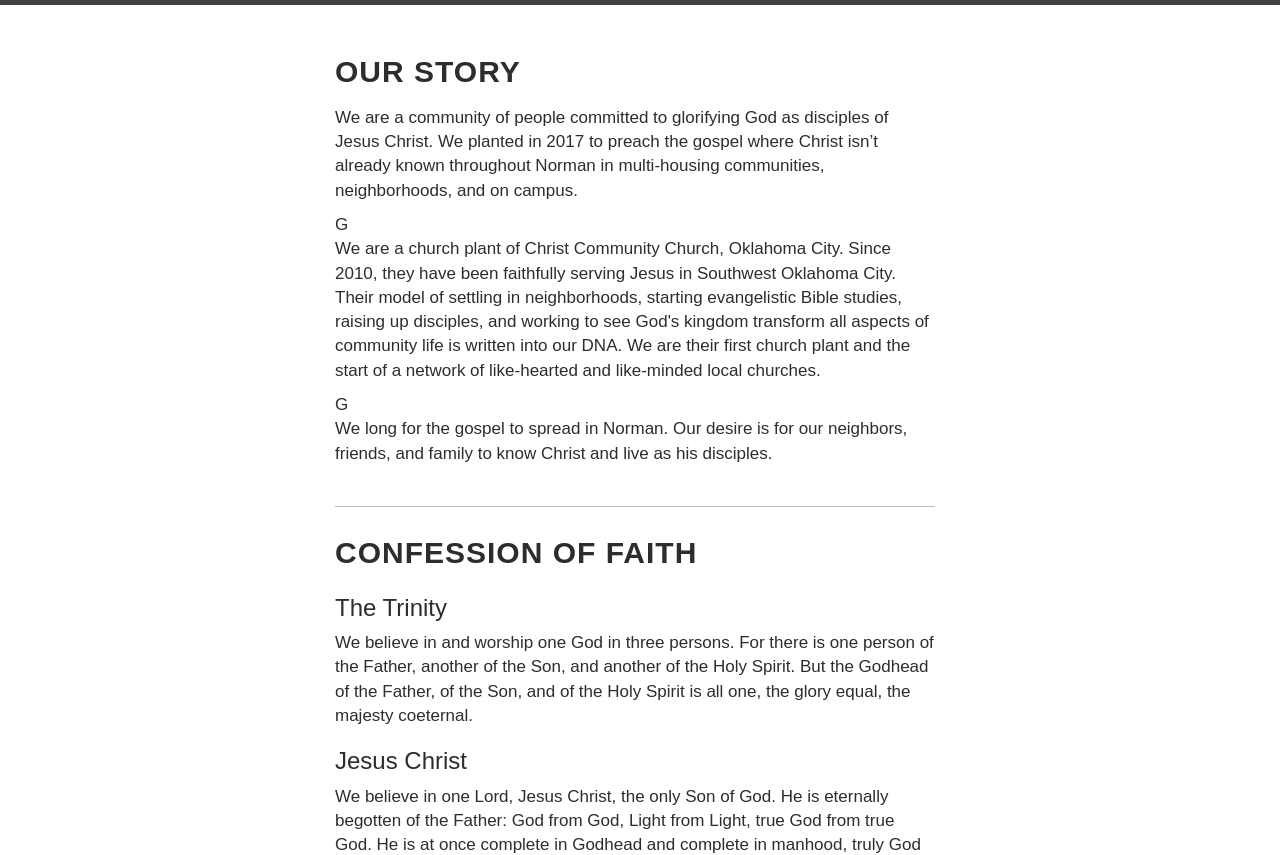
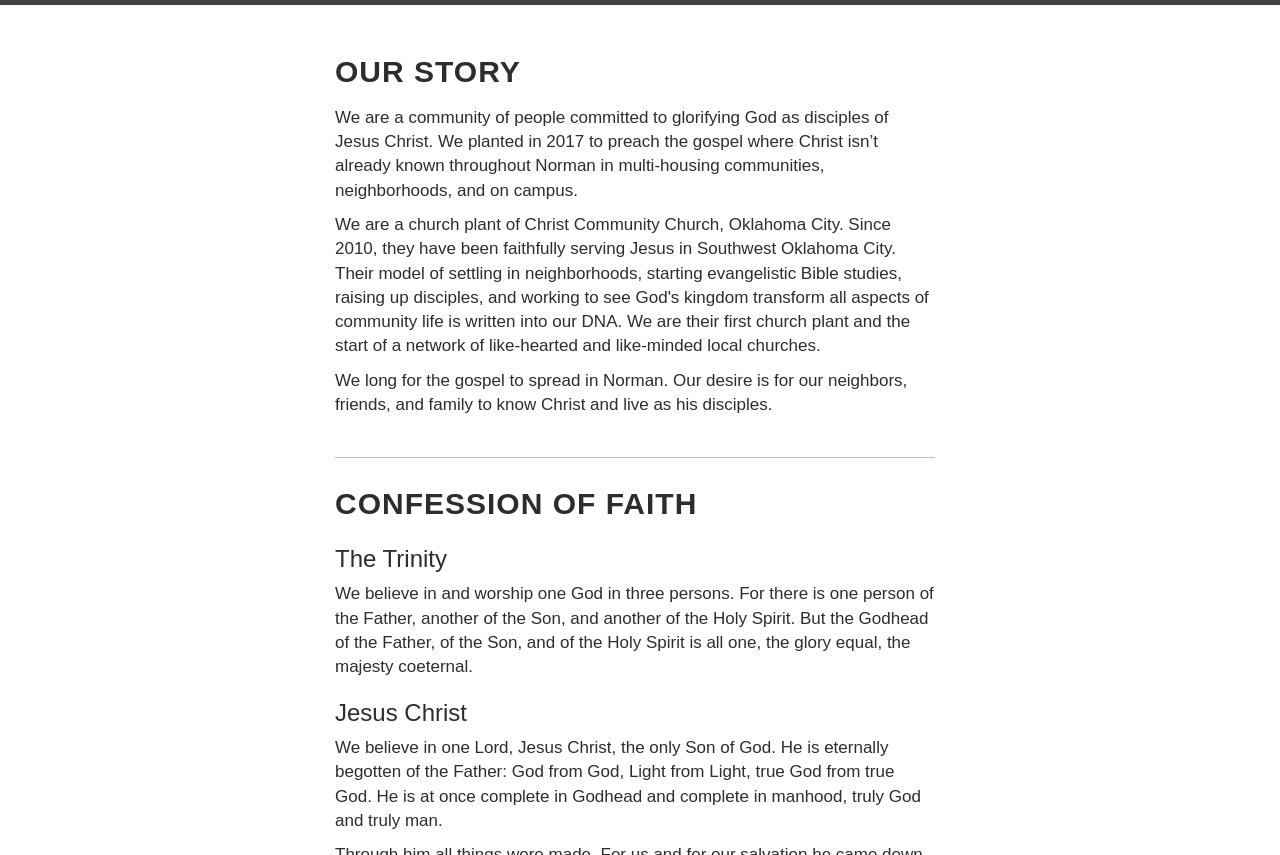
Before and after one commit to calcnerd256/hope-community.github.io, a Jekyll site: the page built from about.html, in a window 1280 px wide and 900 px high, scrolled down 409 px, cut to the strip 45-900 px from the top of the window. Built offline with Jekyll 4.4.1, drawn with Linux system fonts in a browser that asks for light colours; nearby versions of some CDN libraries.

Commit message:
removing debug output helper G

```diff
--- a/about.html
+++ b/about.html
@@ -40,7 +40,7 @@ permalink: /about/
 						{% endcomment %}{% else %}{% comment %}
 						{% endcomment %}
 {% comment %}
-						{% endcomment %}G{% endif %}{% endfor %}</div>
+						{% endcomment %}{% endif %}{% endfor %}</div>
 
 					<div class='section-title'>Confession of Faith</div>
 					<div class='section-text-block'>
```
